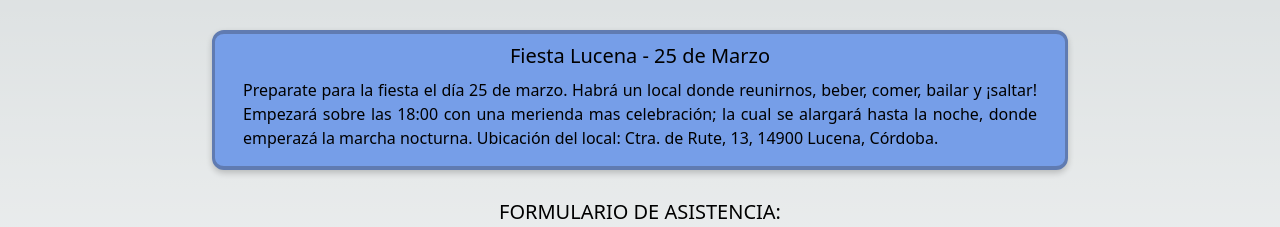
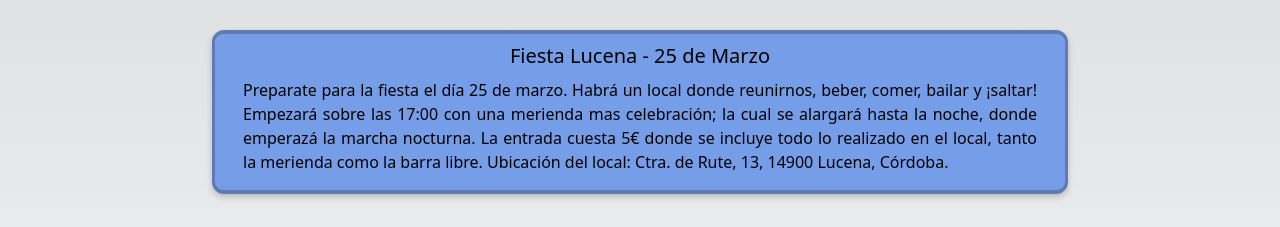
Before and after one commit to alemolamg/web-fiesta, a Next.js app: page / in a window 1280 px wide. Shown: the part 166-393 px from the top of the page. Built offline with nearby package versions, Linux system fonts and the light colour scheme.

Commit message:
Cambios organizados

```diff
--- a/pages/index.tsx
+++ b/pages/index.tsx
@@ -63,7 +63,8 @@ export default function Home() {
             <Card
               titulo="Fiesta Lucena - 25 de Marzo"
               description="Preparate para la fiesta el día 25 de marzo. Habrá un local donde reunirnos, beber, comer, bailar y ¡saltar!
-            Empezará sobre las 18:00 con una merienda mas celebración; la cual se alargará hasta la noche, donde emperazá la marcha nocturna.
+            Empezará sobre las 17:00 con una merienda mas celebración; la cual se alargará hasta la noche, donde emperazá la marcha nocturna.
+            La entrada cuesta 5€ donde se incluye todo lo realizado en el local, tanto la merienda como la barra libre.
             Ubicación del local: Ctra. de Rute, 13, 14900 Lucena, Córdoba."
               className={`${styles.tarjetaMalaga}`}
             ></Card>
```
